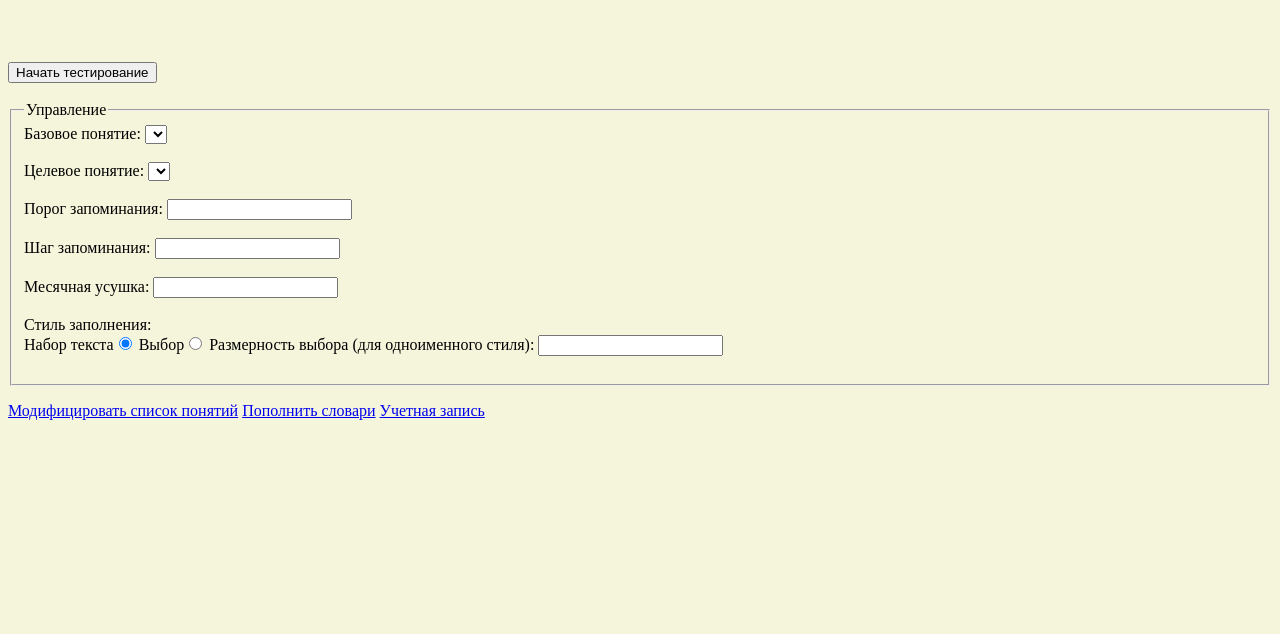
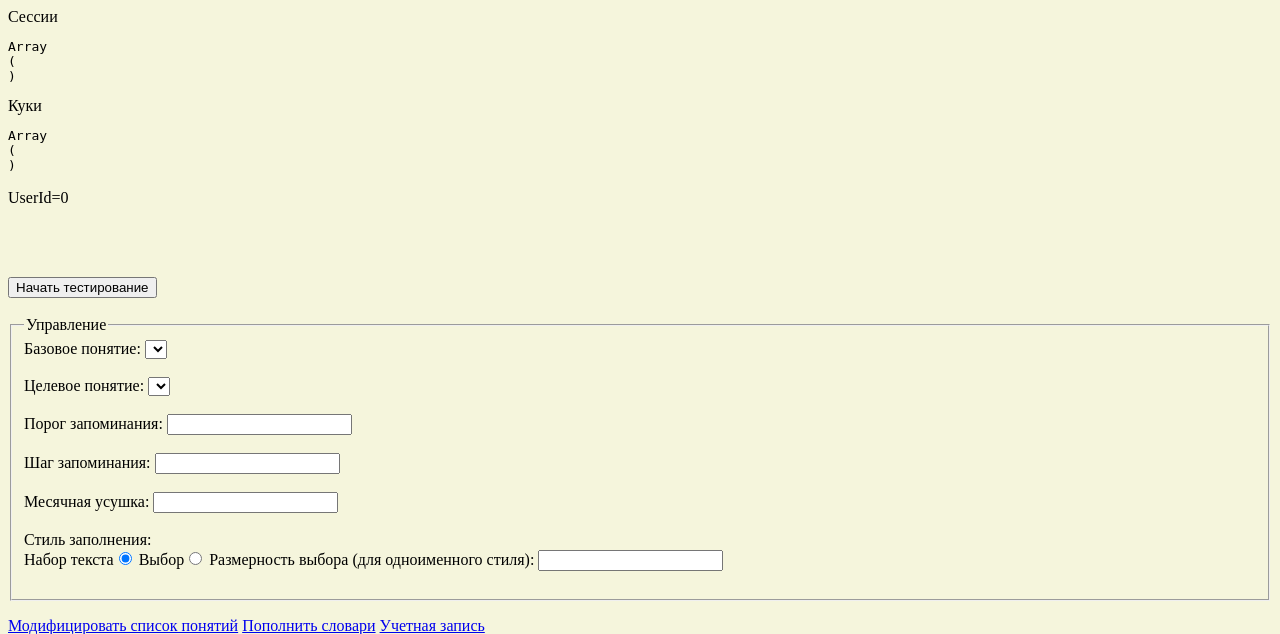
Before and after one commit to encolpius1965/gloss, a PHP site: page / in a window 1280 px wide. Shown: the top 634 px of the page. Run offline with PHP 8.4, Linux system fonts and the light colour scheme; data that the repository does not hold is empty; some libraries are stand-ins or nearby versions.

Commit message:
Add files via upload

```diff
--- a/index.php
+++ b/index.php
@@ -14,7 +14,7 @@ function GetUserId()
                   $ret=$_COOKIE['UserId'];
     }
 
-    /*
+
                 echo "Сессии <pre>";
                 print_r($_SESSION);
                 echo "</pre>";
@@ -23,7 +23,7 @@ function GetUserId()
                 print_r($_COOKIE);
             echo "</pre>";
 
-    */
+
     return $ret;
 }
 
@@ -36,7 +36,7 @@ header('Content-Type: text/html; charset=utf-8');
 
 
 $UserId =  GetUserId();
-
+echo "<p>UserId=$UserId";
 
 if     (!UserId)
                 header('Location: verify.php');
```
